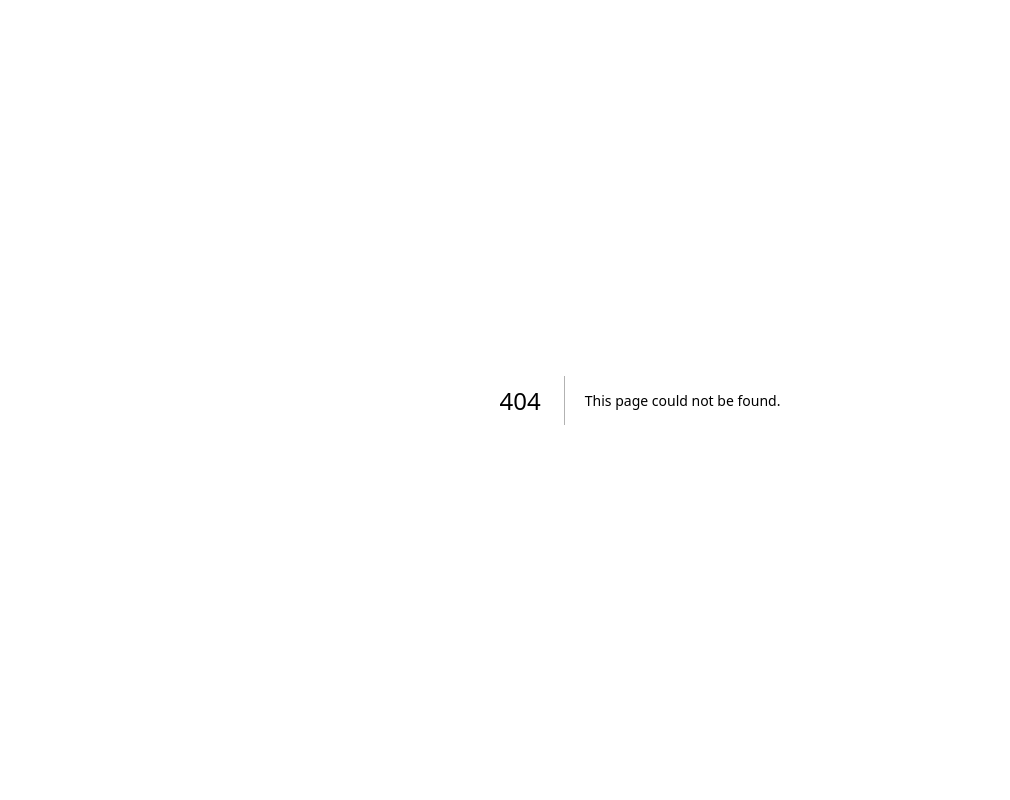
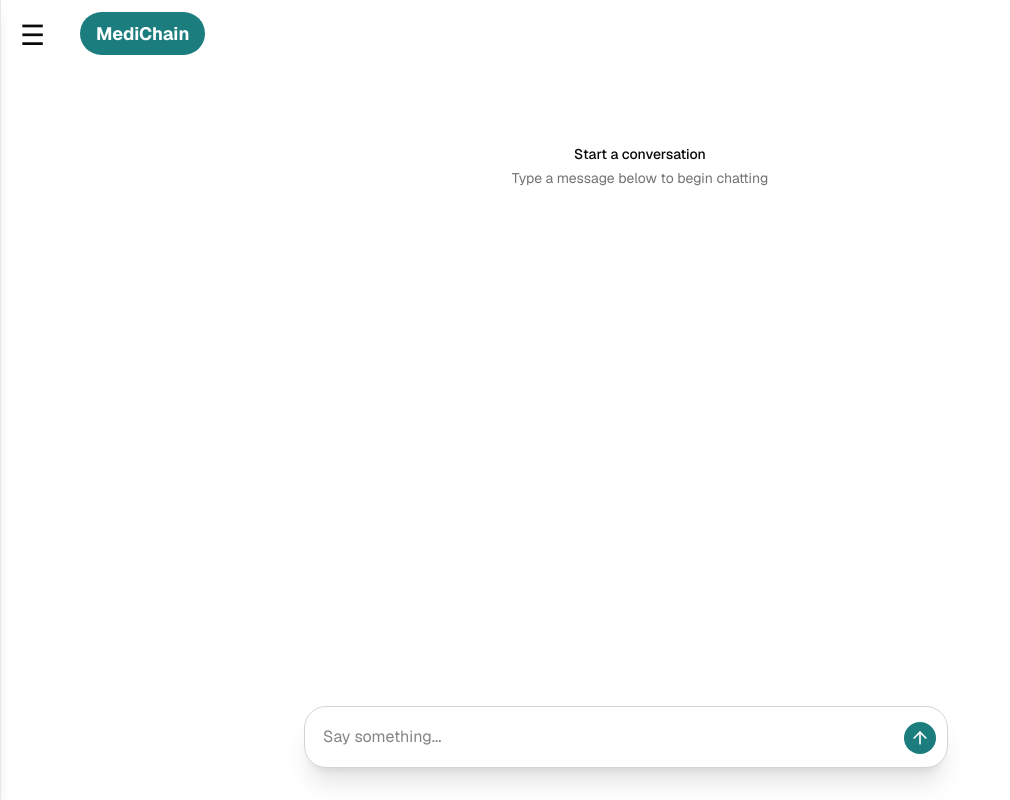
Before and after one commit to rr0nn/medichain, a Next.js app: page /chatBot in a window 1280 px wide. Before the commit this address had no page. Shown: the whole page, without its empty margins (0-1010 px from the left). Built offline with nearby package versions, Linux system fonts and the light colour scheme.

Commit message:
feat: touched up UI design for chatbot

```diff
--- /dev/null
+++ b/app/chatBot/page.tsx
@@ -0,0 +1,107 @@
+"use client";
+
+import { useChat } from '@ai-sdk/react';
+import { useState } from 'react';
+import {
+  Conversation,
+  ConversationContent,
+  ConversationEmptyState,
+  ConversationScrollButton,
+} from "@/components/ai-elements/conversation";
+import {
+  Message,
+  MessageContent,
+  MessageResponse,
+} from "@/components/ai-elements/message";
+
+import { ArrowUp, SquarePlus  } from 'lucide-react';
+
+export default function Chat() {
+  const [input, setInput] = useState('');
+  const [menuOpen, setMenuOpen] = useState(false);
+  const { messages, sendMessage } = useChat();
+
+  return (
+    <div className="flex flex-col w-full max-w-2xl py-24 pb-32 mx-auto stretch ">
+        <button
+            onClick={() => setMenuOpen(!menuOpen)}
+            className="fixed top-3.5 left-5 z-50 text-[28px] cursor-pointer"
+        >
+            ☰
+        </button>
+
+        <Conversation>
+            <ConversationContent>
+                {messages.length === 0 ? (
+                <ConversationEmptyState
+                    title="Start a conversation"
+                    description="Type a message below to begin chatting"
+                />
+                ) : (
+                messages.map((message) => (
+                    <Message from={message.role} key={message.id} >
+                    <MessageContent
+                        className={message.role === "user"
+                            ? "!bg-[#1BC2BD] !text-white self-end p-2 rounded-lg mb-2"
+                            : "bg-gray-100 text-black self-start p-2 rounded-lg mb-2"
+                        }
+                    >
+                        {message.parts.map((part, i) => {
+                        switch (part.type) {
+                            case "text":
+                            return (
+                                <MessageResponse key={`${message.id}-${i}`}>
+                                {part.text}
+                                </MessageResponse>
+                            );
+                            default:
+                            return null;
+                        }
+                        })}
+                    </MessageContent>
+                    </Message>
+                ))
+                )}
+            </ConversationContent>
+            <ConversationScrollButton />
+            </Conversation>
+
+        <form
+            className="fixed bottom-0 w-full max-w-161 flex gap-2"
+            onSubmit={e => {
+            e.preventDefault();
+            sendMessage({ text: input });
+            setInput('');
+            }}
+        >
+            <input
+            className="dark:bg-zinc-900 bottom-0 w-full mx-auto left-0 right-0 p-4.5 mb-8 border border-zinc-300 dark:border-zinc-800 rounded-3xl shadow-xl bg-white"
+            value={input}
+            placeholder="Say something..."
+            onChange={e => setInput(e.currentTarget.value)}
+            />
+            <button
+                type="submit"
+                className="absolute flex items-center right-3 bottom-11.5 px-1.5 py-1 bg-[#1B7D7E] text-white rounded-full w-8 h-8 cursor-pointer"
+                ><ArrowUp />
+            </button>
+        </form>
+
+        <div
+            className={`fixed  top-0 left-0 h-full w-70 bg-[#1BC2BD]/12 shadow-lg transform transition-transform duration-300
+                ${menuOpen ? "translate-x-0" : "-translate-x-full"}`}
+        >
+            <button
+                //onClick={createNewChat}
+                className="flex gap-2 items-center w-full text-[16px] text-left p-4 mt-20 hover:bg-white cursor-pointer border-b border-t"
+            > <SquarePlus size={16} />  New Chat
+            </button>
+            <div className="absolute top-0 left-70 h-full w-[1px] bg-gray-200"></div>
+        </div>
+
+         <div className='fixed top-3 left-20 bg-[#1B7D7E] text-[18px] font-bold text-white p-2 px-4 rounded-3xl'>
+            MediChain
+            </div>
+    </div>
+  );
+}
```
